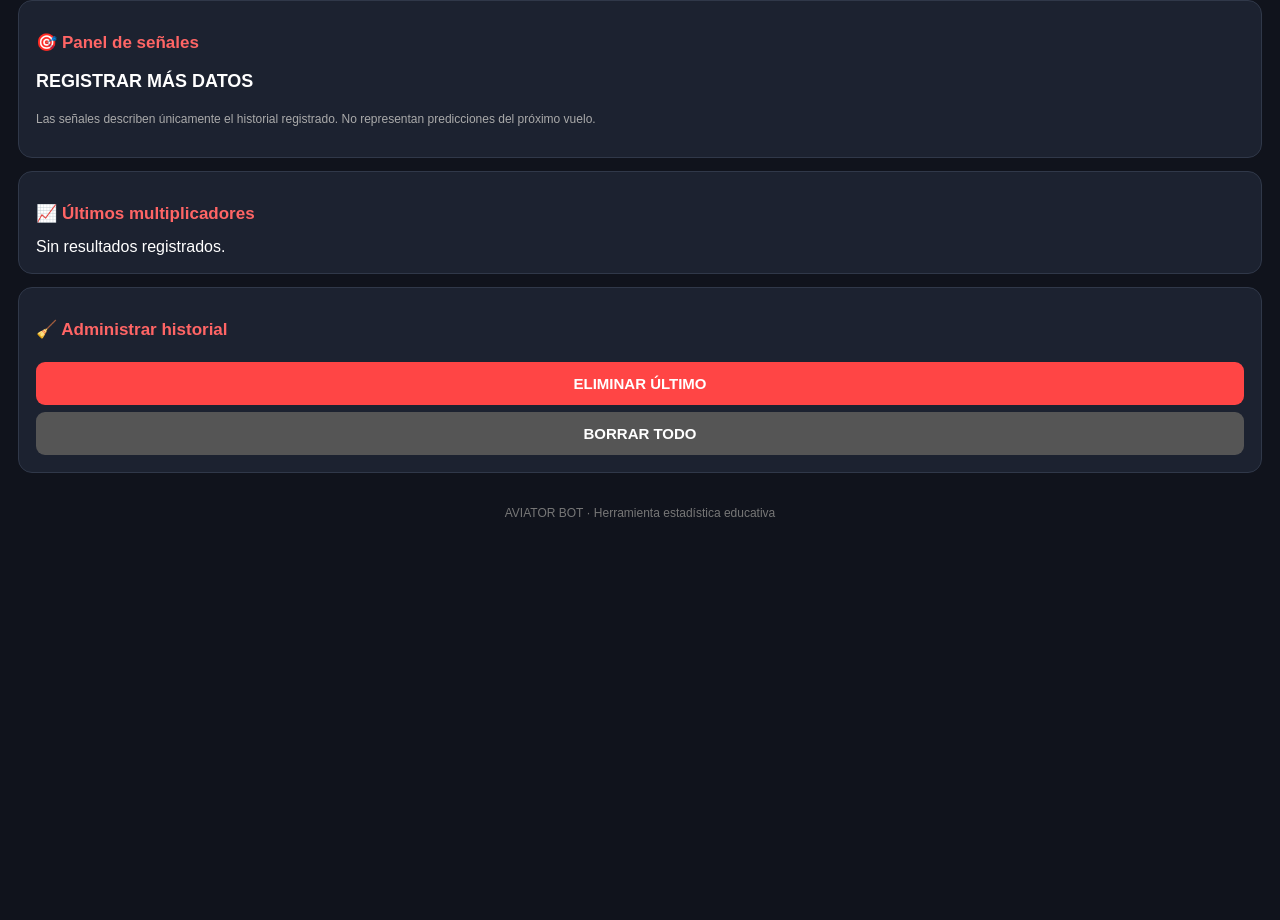
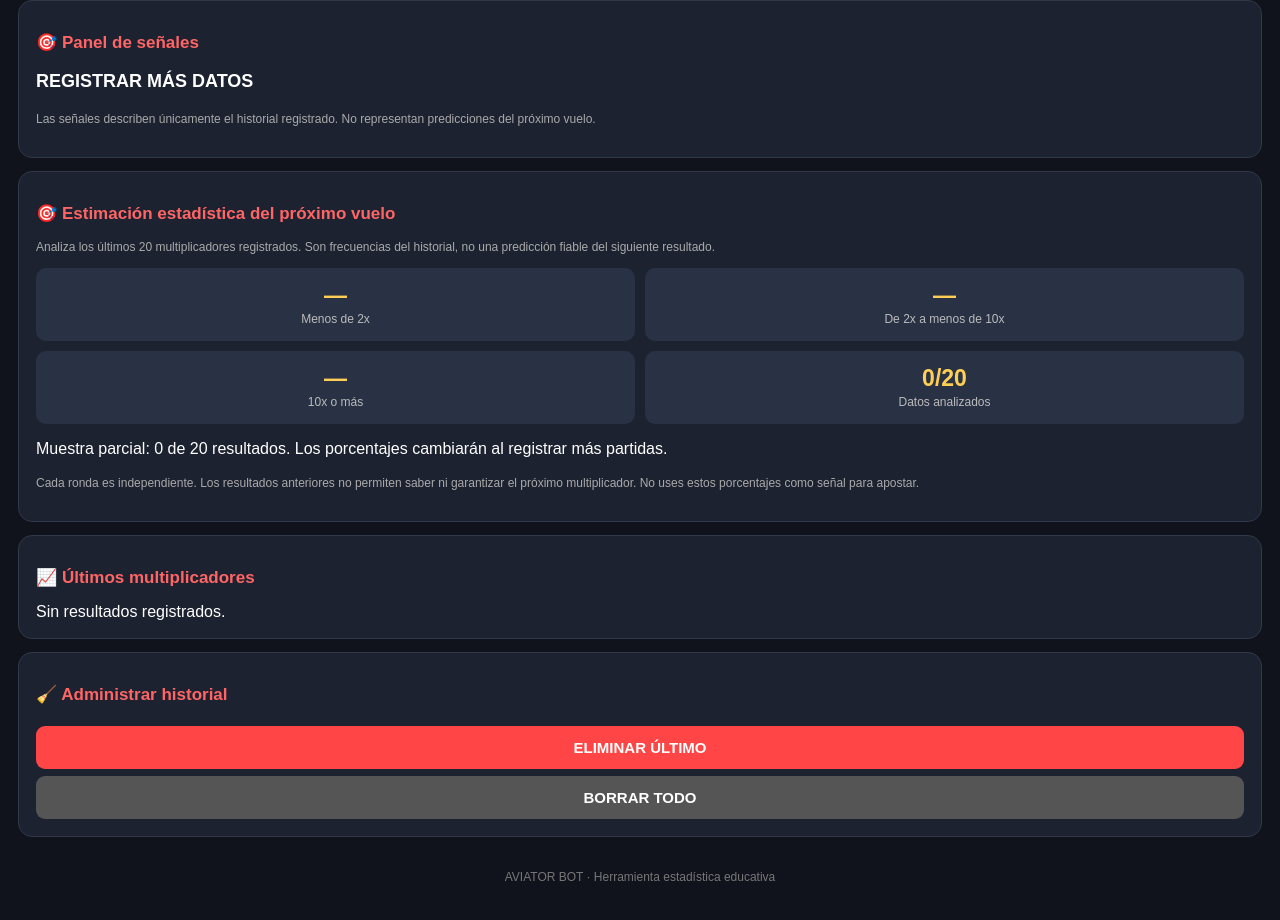
Before and after one commit to kike-2811/aviator-betsson-bot, a plain HTML site: page index.html in a window 1280 px wide. Shown: the part 808-1728 px from the top of the page. Before the commit the page ends 1366 px from the top, so only its background shows below. Drawn offline with Linux system fonts and the light colour scheme.

Commit message:
Add recent-flight statistical estimate panel

```diff
--- a/index.html
+++ b/index.html
@@ -104,6 +104,19 @@ placeholder="Ejemplo: 2.45" step="0.01" min="1">
 Las señales describen únicamente el historial registrado.
 No representan predicciones del próximo vuelo.
 </p>
+</div>
+
+<div class="card">
+<h2>🎯 Estimación estadística del próximo vuelo</h2>
+<p class="small">Analiza los últimos 20 multiplicadores registrados. Son frecuencias del historial, no una predicción fiable del siguiente resultado.</p>
+<div class="stats">
+<div class="stat"><strong id="predLow">—</strong><span>Menos de 2x</span></div>
+<div class="stat"><strong id="predMid">—</strong><span>De 2x a menos de 10x</span></div>
+<div class="stat"><strong id="predHigh">—</strong><span>10x o más</span></div>
+<div class="stat"><strong id="predCount">0/20</strong><span>Datos analizados</span></div>
+</div>
+<p id="predSummary">Registra resultados para iniciar el análisis.</p>
+<p class="small">Cada ronda es independiente. Los resultados anteriores no permiten saber ni garantizar el próximo multiplicador. No uses estos porcentajes como señal para apostar.</p>
 </div>
 
 <div class="card">
@@ -226,6 +239,24 @@ function update(){
    "Esto describe el pasado, no anticipa el siguiente vuelo.";
  }
 
+ // Estimación descriptiva basada únicamente en los últimos 20 resultados.
+ const sample=results.slice(0,20);
+ const sampleSize=sample.length;
+ const bands=[
+  sample.filter(x=>x<2).length,
+  sample.filter(x=>x>=2&&x<10).length,
+  sample.filter(x=>x>=10).length
+ ];
+ const ids=["predLow","predMid","predHigh"];
+ ids.forEach((id,i)=>{
+  document.getElementById(id).textContent=
+   sampleSize?(bands[i]/sampleSize*100).toFixed(1)+"%":"—";
+ });
+ document.getElementById("predCount").textContent=sampleSize+"/20";
+ document.getElementById("predSummary").textContent=sampleSize<20
+  ?"Muestra parcial: "+sampleSize+" de 20 resultados. Los porcentajes cambiarán al registrar más partidas."
+  :"Muestra completa de 20 resultados recientes. La distribución observada no anticipa la siguiente ronda.";
+
  const history=document.getElementById("history");
  history.innerHTML="";
 
```
